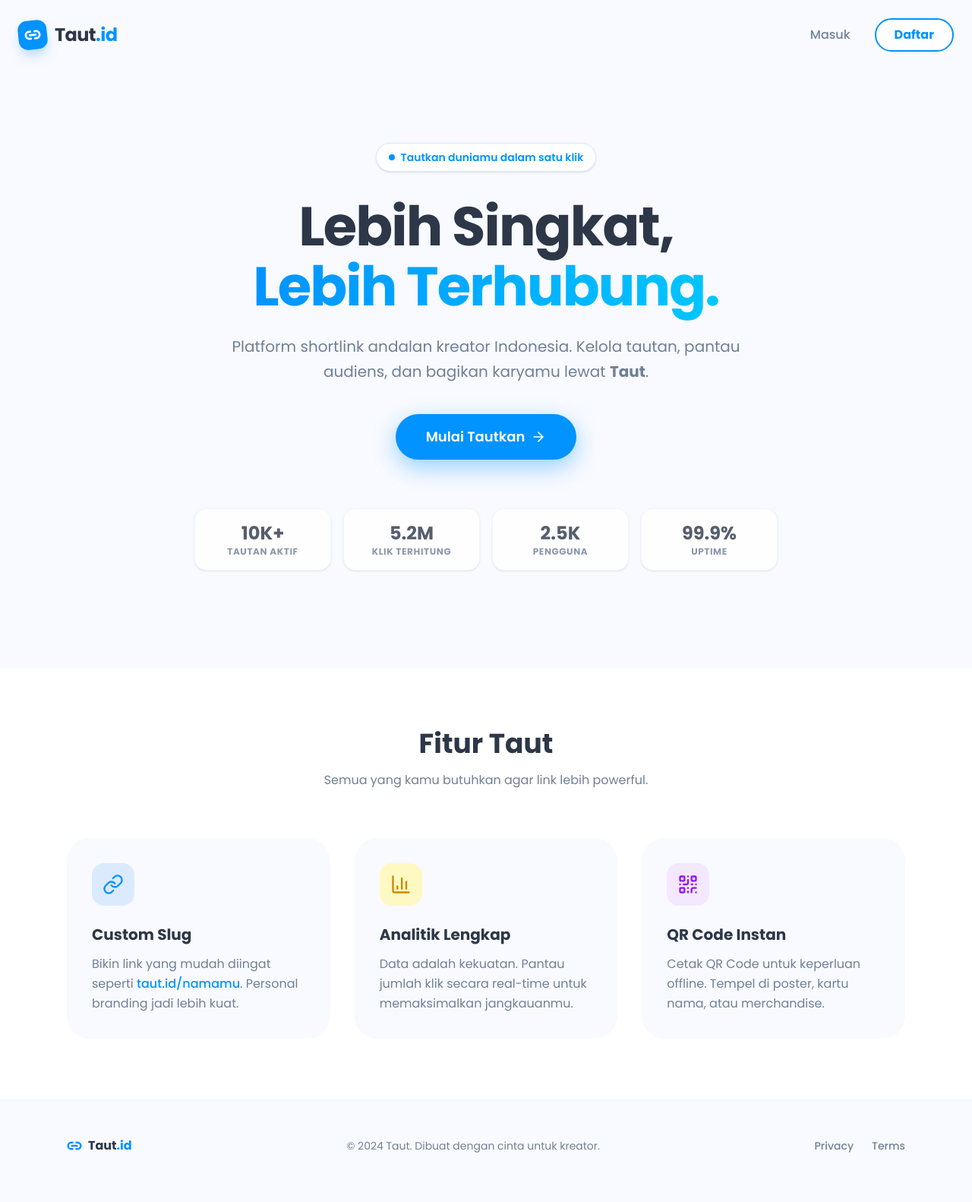
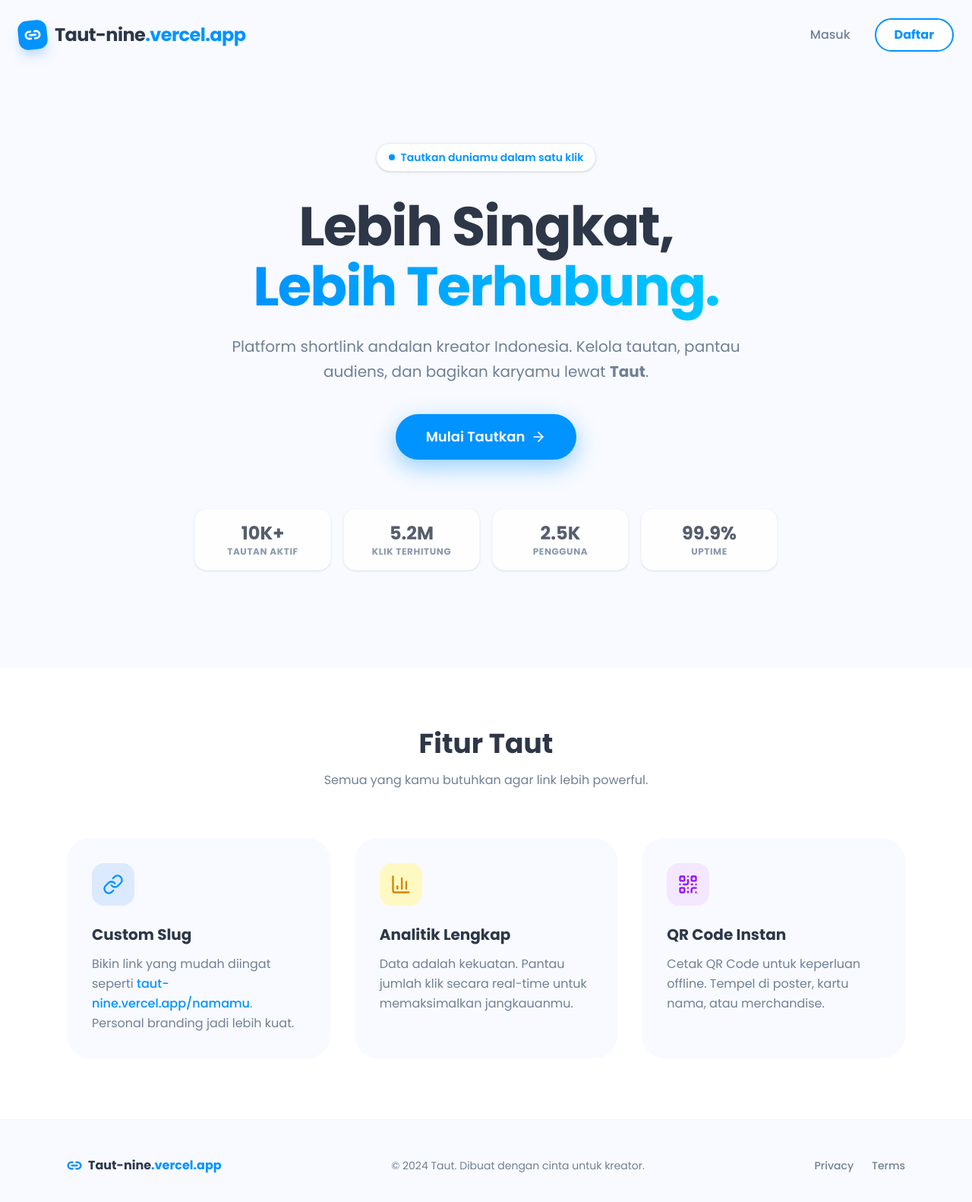
Before and after one commit to muhamadyusuf/taut, a Next.js app: page / in a window 1280 px wide. Shown: the top 1582 px of the page at 76% size. Built offline with nearby package versions, Linux system fonts and the light colour scheme; no server answers.

Commit message:
update name

```diff
--- a/app/dashboard/layout.tsx
+++ b/app/dashboard/layout.tsx
@@ -48,7 +48,7 @@ export default function DashboardLayout({ children }: { children: React.ReactNod
             <div className="bg-[#0193ff] p-2 rounded-xl text-white transform -rotate-6 shadow-md shadow-blue-200">
                 <Link2 strokeWidth={3} size={22} />
             </div>
-            <span className="text-2xl font-bold tracking-tight text-[#2d3748]">Taut<span className="text-[#0193ff]">.id</span></span>
+            <span className="text-2xl font-bold tracking-tight text-[#2d3748]">Tautnine<span className="text-[#0193ff]">.vercel.app</span></span>
           </div>
           <button onClick={() => setSidebarOpen(false)} className="md:hidden ml-auto text-gray-400"><X size={24}/></button>
         </div>
--- a/app/page.tsx
+++ b/app/page.tsx
@@ -20,7 +20,7 @@ export default async function Home() {
                 <Link2 strokeWidth={3} size={22} />
             </div>
             {/* Nama Brand */}
-            <span className="text-2xl font-bold tracking-tight text-[#2d3748]">Taut<span className="text-[#0193ff]">.id</span></span>
+            <span className="text-2xl font-bold tracking-tight text-[#2d3748]">Taut-nine<span className="text-[#0193ff]">.vercel.app</span></span>
         </div>
         <div className="flex items-center gap-4">
             <SignInButton mode="modal">
@@ -100,7 +100,7 @@ export default async function Home() {
                     </div>
                     <h3 className="text-xl font-bold text-[#2d3748] mb-3">Custom Slug</h3>
                     <p className="text-[#718096] leading-relaxed">
-                        Bikin link yang mudah diingat seperti <span className="text-[#0193ff] font-medium">taut.id/namamu</span>. Personal branding jadi lebih kuat.
+                        Bikin link yang mudah diingat seperti <span className="text-[#0193ff] font-medium">taut-nine.vercel.app/namamu</span>. Personal branding jadi lebih kuat.
                     </p>
                 </div>
 
@@ -134,7 +134,7 @@ export default async function Home() {
         <div className="max-w-6xl mx-auto px-6 flex flex-col md:flex-row justify-between items-center gap-6">
             <div className="flex items-center gap-2 text-[#0193ff]">
                 <Link2 strokeWidth={3} size={20} />
-                <span className="font-bold text-[#2d3748]">Taut<span className="text-[#0193ff]">.id</span></span>
+                <span className="font-bold text-[#2d3748]">Taut-nine<span className="text-[#0193ff]">.vercel.app</span></span>
             </div>
             <p className="text-sm text-[#718096]">
                 © 2024 Taut. Dibuat dengan cinta untuk kreator.
```
